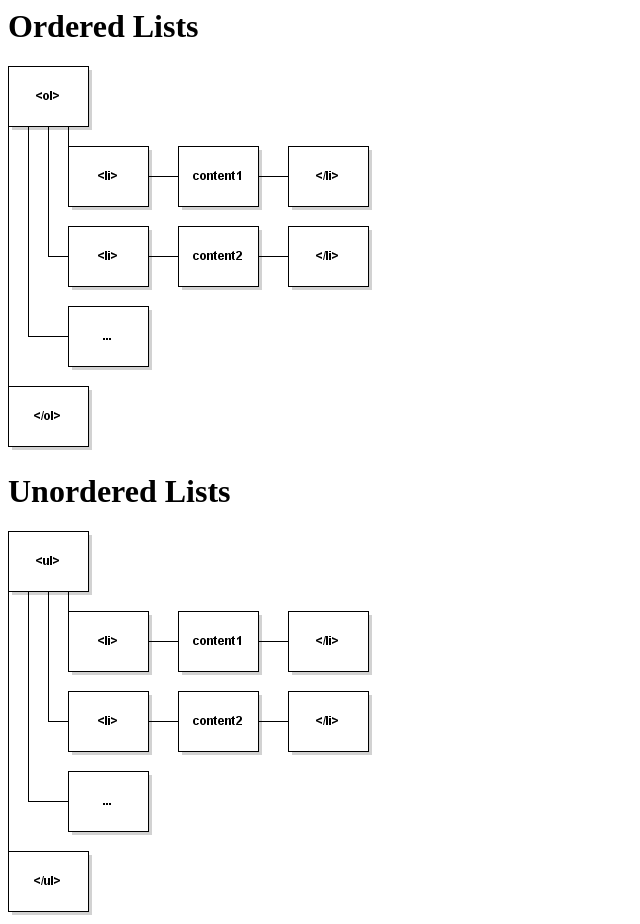
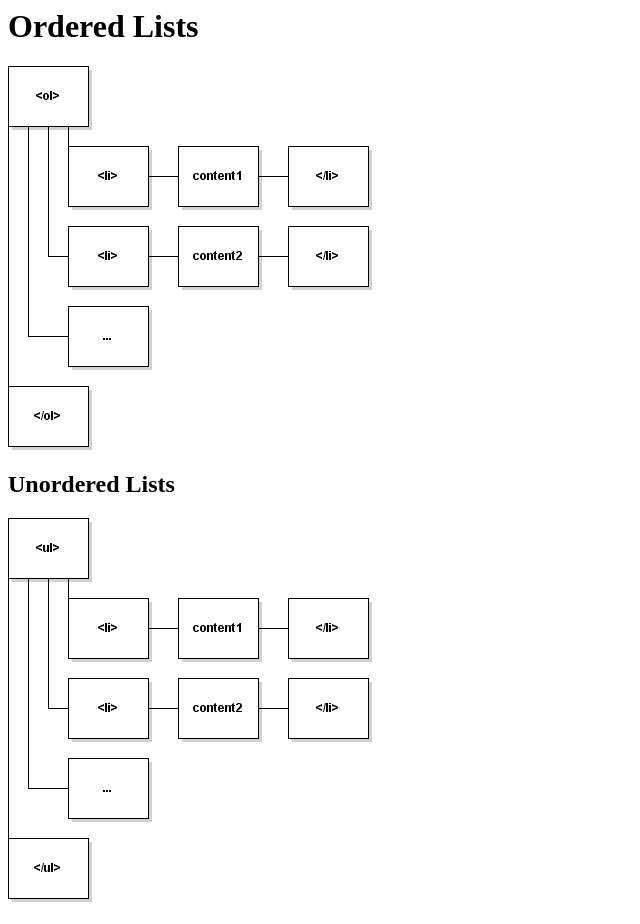
Before and after one commit to Jiayu0330/CSC265, a plain HTML site: page list.html in a window 1280 px wide. Shown: the whole page, without its empty margins (0-640 px from the left). Drawn offline with Linux system fonts and the light colour scheme; files whose address does not match are found by name.

Commit message:
Update list.html

```diff
--- a/list.html
+++ b/list.html
@@ -5,7 +5,7 @@
   <body>
     <h1>Ordered Lists</h1>
       <img src="master/ol.jpg">
-    <h1>Unordered Lists</h1>
+    <h2>Unordered Lists</h2>
       <img src="master/ul.jpg">
   </body>
 </html>
```
